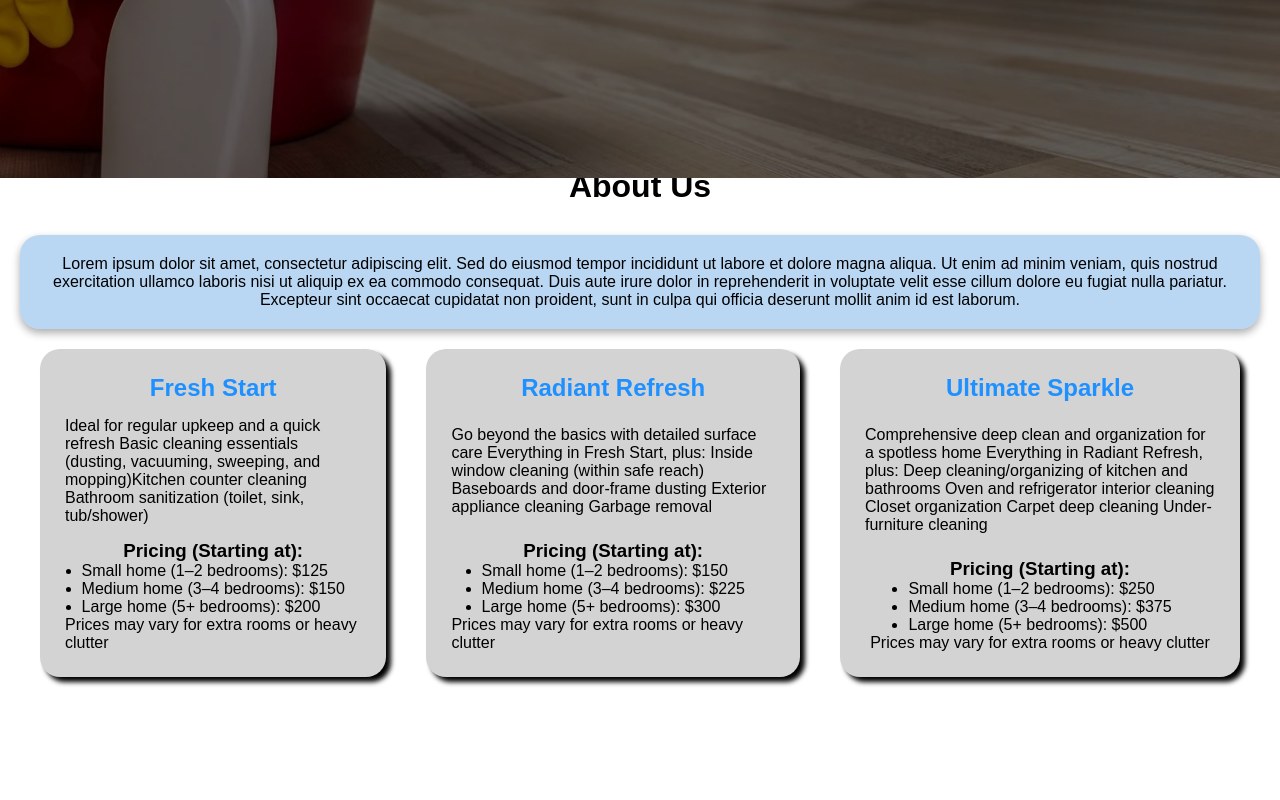
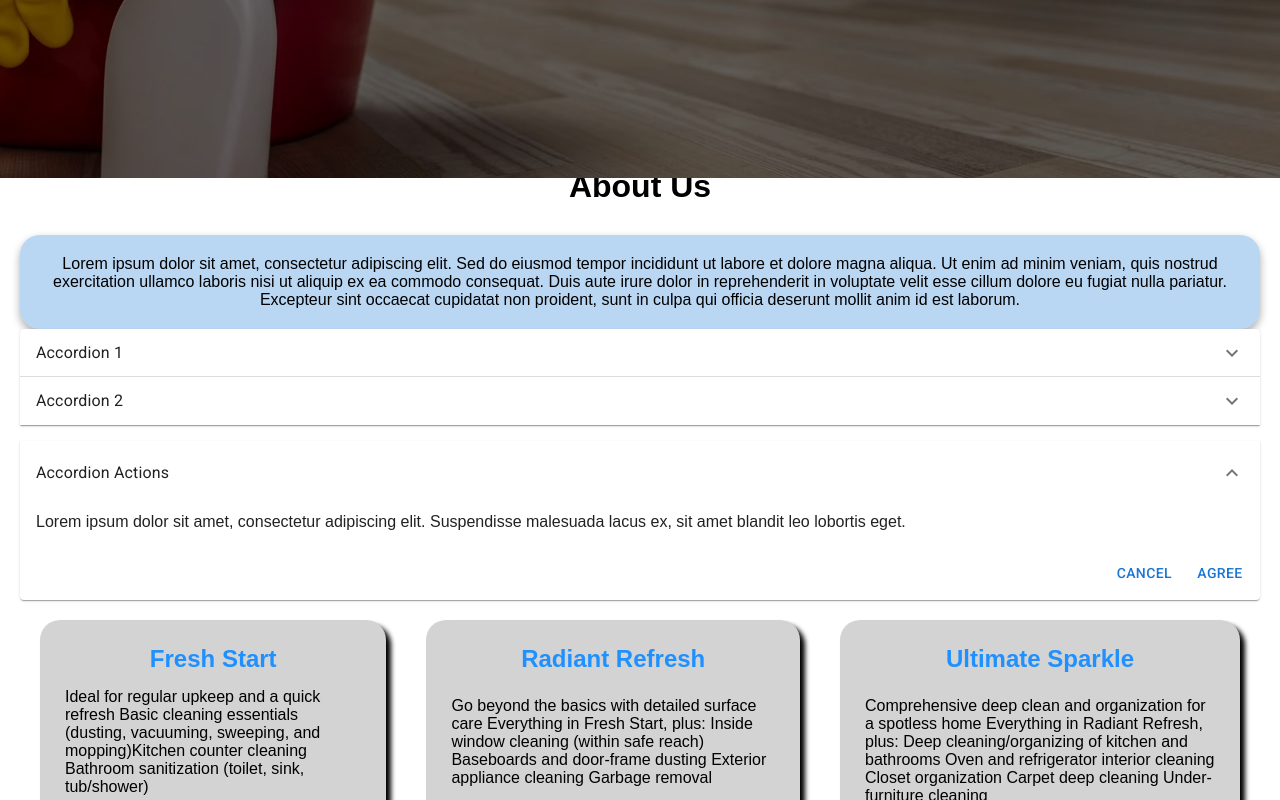
Before and after one commit to KNelTech/spotless-touch2, a React (Vite) app: page / in a window 1280 px wide. Shown: the part 462-1262 px from the top of the page. Before the commit the page ends 1179 px from the top, so only its background shows below. Built offline with nearby package versions, Linux system fonts and the light colour scheme; the HTML template or start-up script is replaced by a standard one.

Commit message:
added material design

```diff
--- a/package.json
+++ b/package.json
@@ -13,6 +13,7 @@
     "@emotion/react": "^11.14.0",
     "@emotion/styled": "^11.14.0",
     "@fontsource/roboto": "^5.1.1",
+    "@mui/icons-material": "^6.3.1",
     "@mui/material": "^6.3.1",
     "prop-types": "^15.8.1",
     "react": "^18.3.1",
--- a/src/App.jsx
+++ b/src/App.jsx
@@ -2,6 +2,7 @@ import NavBar from './components/NavBar';
 import Billboard from './components/billboard';
 import Services from './components/services';
 import TextBox from './components/textBox';
+import AccordionUsage from './components/accordionService';
 import './App.css';
 import '@fontsource/roboto/300.css';
 import '@fontsource/roboto/400.css';
@@ -19,6 +20,7 @@ function App() {
         <TextBox className="about" readOnly>
           Lorem ipsum dolor sit amet, consectetur adipiscing elit. Sed do eiusmod tempor incididunt ut labore et dolore magna aliqua. Ut enim ad minim veniam, quis nostrud exercitation ullamco laboris nisi ut aliquip ex ea commodo consequat. Duis aute irure dolor in reprehenderit in voluptate velit esse cillum dolore eu fugiat nulla pariatur. Excepteur sint occaecat cupidatat non proident, sunt in culpa qui officia deserunt mollit anim id est laborum.
         </TextBox>
+        <AccordionUsage />
         <Services />
       </main>
     </div>
--- /dev/null
+++ b/src/components/accordionService/index.jsx
@@ -0,0 +1,59 @@
+import Accordion from '@mui/material/Accordion';
+import AccordionSummary from '@mui/material/AccordionSummary';
+import AccordionDetails from '@mui/material/AccordionDetails';
+import AccordionActions from '@mui/material/AccordionActions';
+import ExpandMoreIcon from '@mui/icons-material/ExpandMore';
+import Typography from '@mui/material/Typography';
+import Button from '@mui/material/Button';
+
+const AccordionUsage = () => {
+  return (
+    <div>
+      <Accordion>
+        <AccordionSummary
+          expandIcon={<ExpandMoreIcon />}
+          aria-controls="panel1-content"
+          id="panel1-header"
+        >
+          <Typography component="span">Accordion 1</Typography>
+        </AccordionSummary>
+        <AccordionDetails>
+          Lorem ipsum dolor sit amet, consectetur adipiscing elit. Suspendisse
+          malesuada lacus ex, sit amet blandit leo lobortis eget.
+        </AccordionDetails>
+      </Accordion>
+      <Accordion>
+        <AccordionSummary
+          expandIcon={<ExpandMoreIcon />}
+          aria-controls="panel2-content"
+          id="panel2-header"
+        >
+          <Typography component="span">Accordion 2</Typography>
+        </AccordionSummary>
+        <AccordionDetails>
+          Lorem ipsum dolor sit amet, consectetur adipiscing elit. Suspendisse
+          malesuada lacus ex, sit amet blandit leo lobortis eget.
+        </AccordionDetails>
+      </Accordion>
+      <Accordion defaultExpanded>
+        <AccordionSummary
+          expandIcon={<ExpandMoreIcon />}
+          aria-controls="panel3-content"
+          id="panel3-header"
+        >
+          <Typography component="span">Accordion Actions</Typography>
+        </AccordionSummary>
+        <AccordionDetails>
+          Lorem ipsum dolor sit amet, consectetur adipiscing elit. Suspendisse
+          malesuada lacus ex, sit amet blandit leo lobortis eget.
+        </AccordionDetails>
+        <AccordionActions>
+          <Button>Cancel</Button>
+          <Button>Agree</Button>
+        </AccordionActions>
+      </Accordion>
+    </div>
+  );
+};
+
+export default AccordionUsage;
```
Also changed, not shown: 1 other file (tests, documents, lock files or other folders).
